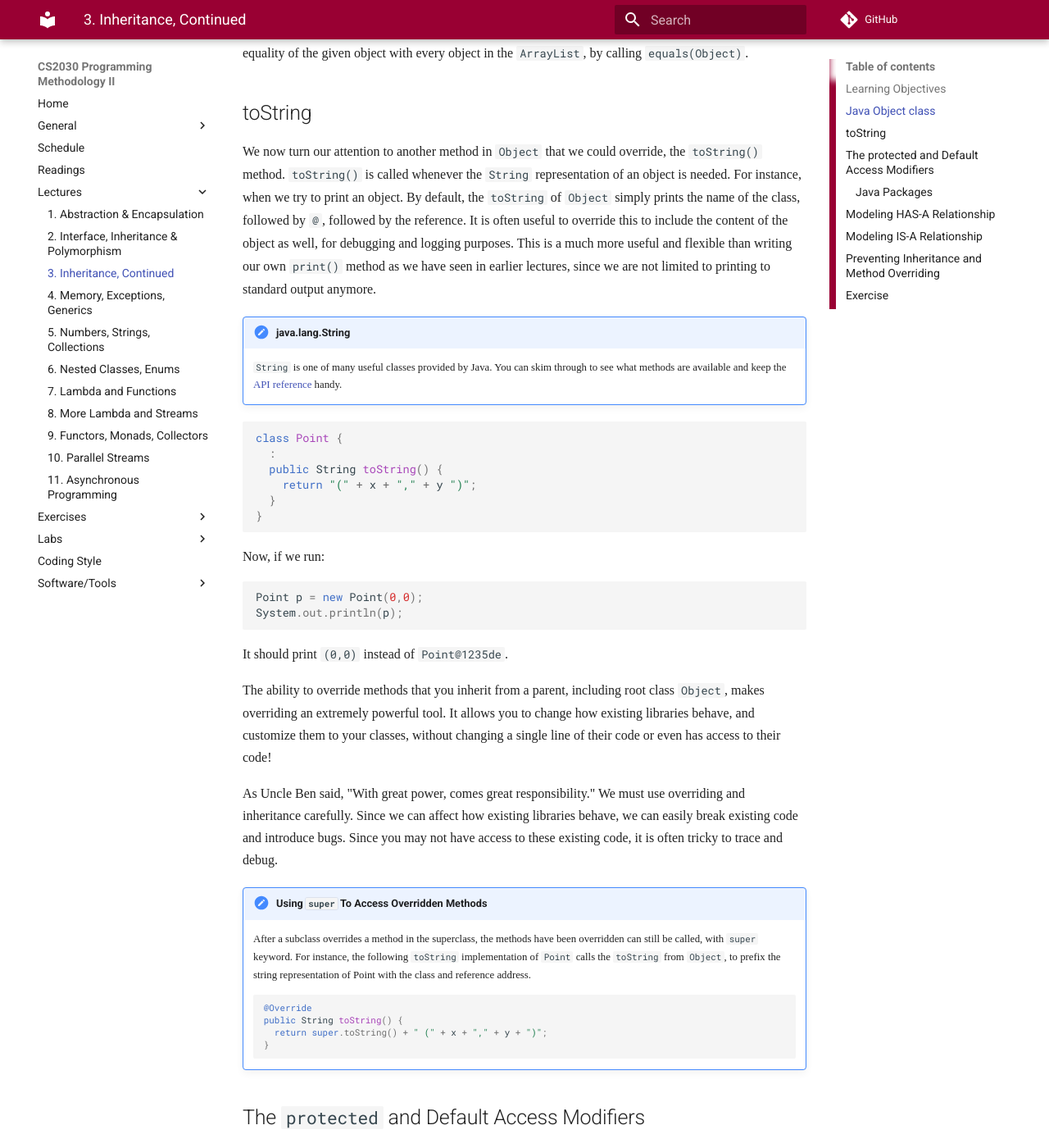
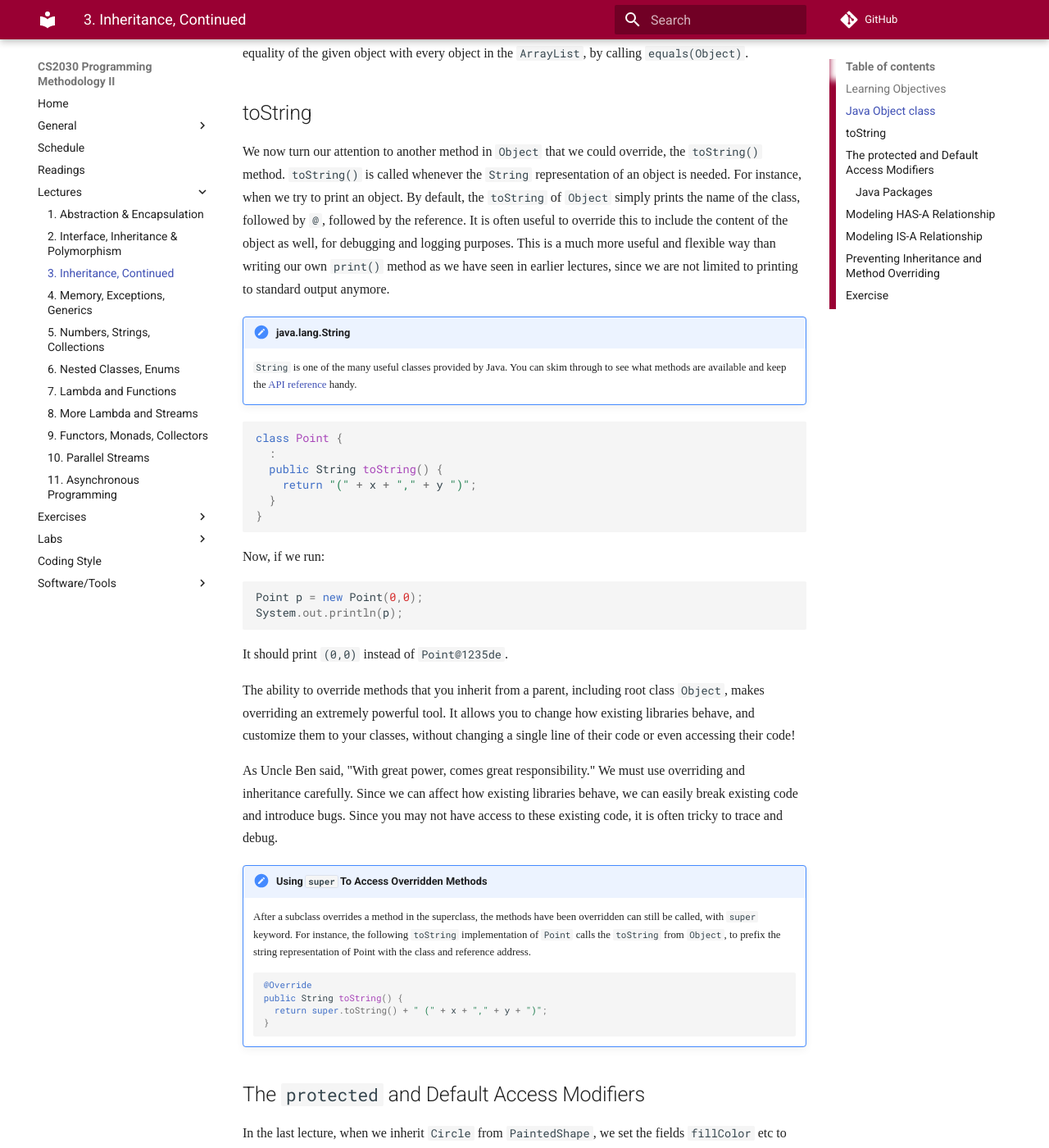
Before and after one commit to nus-cs2030/1718-s2, an MkDocs documentation site: the page built from docs/lec03.md, in a window 1280 px wide and 1400 px high, scrolled down 5936 px. Shown: the whole window at 82% size. Built offline with MkDocs 1.6.1 and Material for MkDocs 9.7.7, drawn with Linux system fonts in a browser that asks for light colours; some web fonts are replaced; formulas are drawn with MathJax 3; comment, search, counter and statistics services are not loaded; old or Windows-style settings are respelled for this version of MkDocs; some of the changed text lies outside the part shown.

Commit message:
Update lec03.md

````diff
--- a/docs/lec03.md
+++ b/docs/lec03.md
@@ -144,10 +144,10 @@
 
 ## toString
 
-We now turn our attention to another method in `Object` that we could override, the `toString()` method.  `toString()` is called whenever the `String` representation of an object is needed.  For instance, when we try to print an object.   By default, the `toString` of `Object` simply prints the name of the class, followed by `@`, followed by the reference.   It is often useful to override this to include the content of the object as well, for debugging and logging purposes.  This is a much more useful and flexible than writing our own `print()` method as we have seen in earlier lectures, since we are not limited to printing to standard output anymore.
+We now turn our attention to another method in `Object` that we could override, the `toString()` method.  `toString()` is called whenever the `String` representation of an object is needed.  For instance, when we try to print an object.   By default, the `toString` of `Object` simply prints the name of the class, followed by `@`, followed by the reference.   It is often useful to override this to include the content of the object as well, for debugging and logging purposes.  This is a much more useful and flexible way than writing our own `print()` method as we have seen in earlier lectures, since we are not limited to printing to standard output anymore.
 
 !!! note "java.lang.String"
-    `String` is one of many useful classes provided by Java.  You can skim through to see what methods are available and keep the [API reference](https://docs.oracle.com/javase/8/docs/api/java/lang/String.html) handy.
+    `String` is one of the many useful classes provided by Java.  You can skim through to see what methods are available and keep the [API reference](https://docs.oracle.com/javase/8/docs/api/java/lang/String.html) handy.
 
 ```Java
 class Point {
@@ -166,7 +166,7 @@
 
 It should print `(0,0)` instead of `Point@1235de`.
 
-The ability to override methods that you inherit from a parent, including root class `Object`, makes overriding an extremely powerful tool.  It allows you to change how existing libraries behave, and customize them to your classes, without changing a single line of their code or even has access to their code!
+The ability to override methods that you inherit from a parent, including root class `Object`, makes overriding an extremely powerful tool.  It allows you to change how existing libraries behave, and customize them to your classes, without changing a single line of their code or even accessing their code!
 
 As Uncle Ben said, "With great power, comes great responsibility."  We must use overriding and inheritance carefully.  Since we can affect how existing libraries behave, we can easily break existing code and introduce bugs.  Since you may not have access to these existing code, it is often tricky to trace and debug.
 
@@ -203,7 +203,7 @@
 summarizes the access modifiers:
 
 | Access Modifier  | Class  | Package  | Subclass  | World |
-| ----- | ---- | ---- | ---- | ---- | ---- | ---- | ---- | ---- |
+| ----- | ---- | ---- | ---- | ---- |
 | public | Y | Y | Y |  Y |
 | protected | Y | Y | Y | N |
 | no modifier | Y | Y | N | N |
````
Also changed, not shown: other parts of docs/lec03.md (+1 -1 lines).
